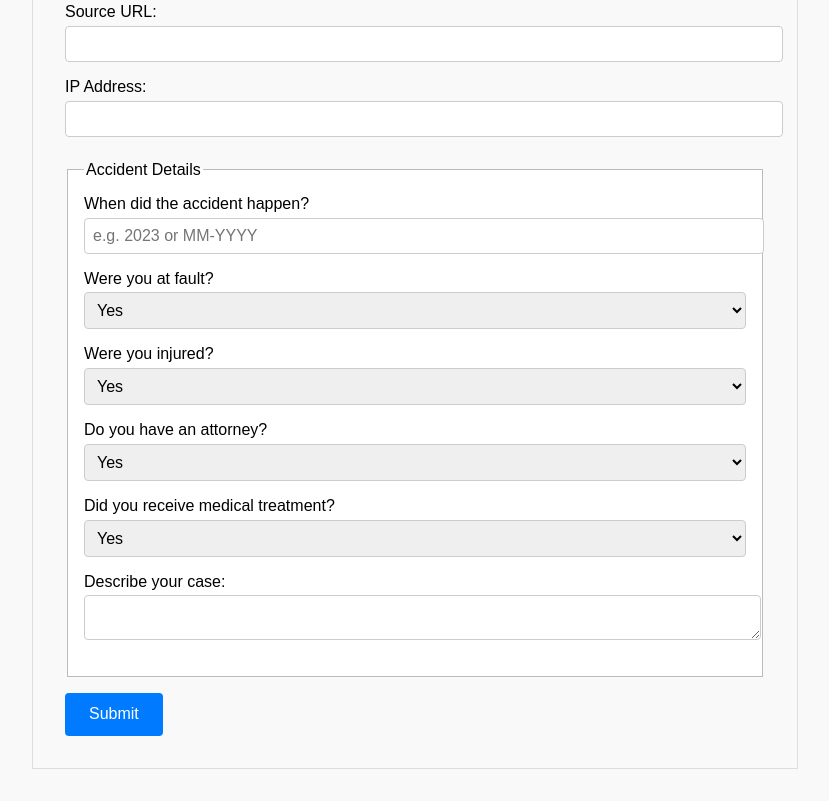
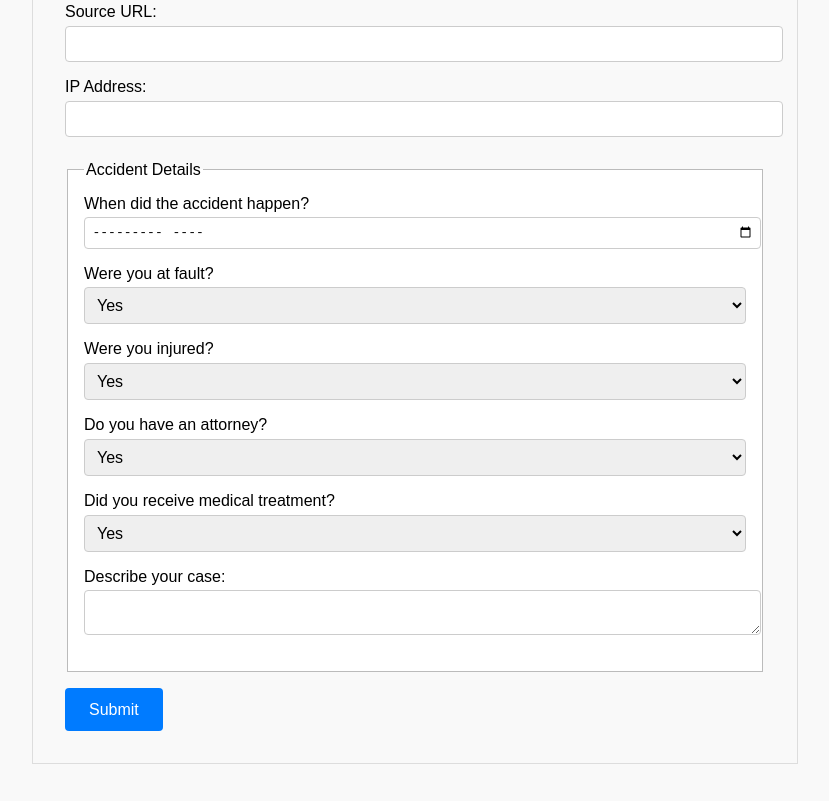
Before and after one commit to hadisatti105/accident11, a website: page public/index.html in a window 1280 px wide. Shown: the part 729-1530 px from the top of the page, without its empty margins (225-1054 px from the left). Drawn offline with Linux system fonts and the light colour scheme.

Commit message:
Update index.html

```diff
--- a/public/index.html
+++ b/public/index.html
@@ -88,8 +88,8 @@
       <legend>Accident Details</legend>
 
       <label>When did the accident happen?
-        <input name="incident_date_option_b" required placeholder="e.g. 2023 or MM-YYYY"/>
-      </label>
+  <input name="incident_date_option_b" type="month" required />
+</label>
 
       <label>Were you at fault?
         <select name="were_you_at_fault" required>
```
